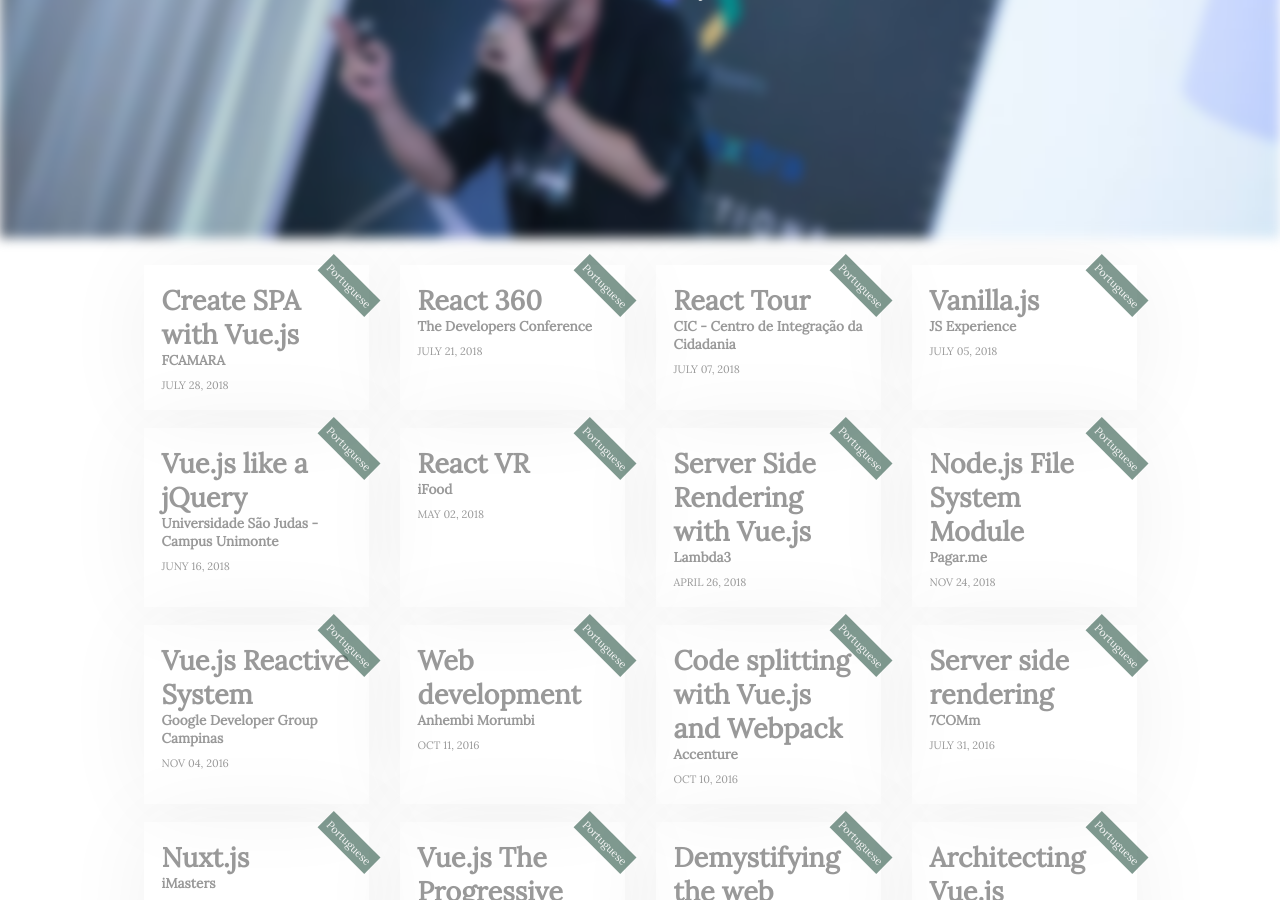
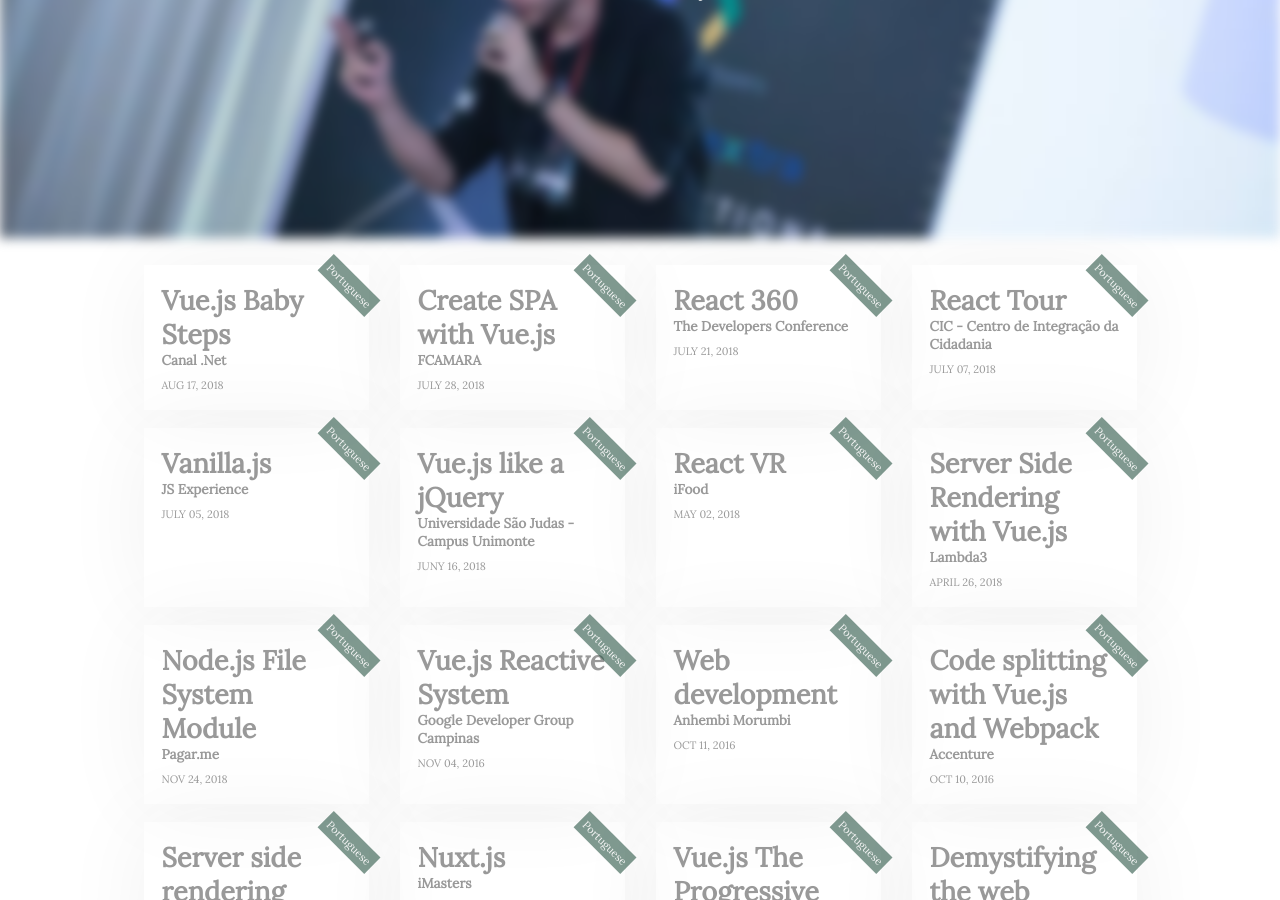
Before and after one commit to Halfeld/website, a Jekyll site: the page built from talks.html, in a window 1280 px wide and 900 px high, scrolled down 392 px. Built offline with Jekyll 4.4.1, drawn with Linux system fonts in a browser that asks for light colours; comment, search, counter and statistics services are not loaded.

Commit message:
Add talk and video

```diff
--- a/_data/talks.yml
+++ b/_data/talks.yml
@@ -1,3 +1,12 @@
+- title: Vue.js Baby Steps
+  date: Aug 17, 2018
+  slides: https://pt.slideshare.net/IgorLuz3/vuejs-baby-steps-115300251/IgorLuz3/vuejs-baby-steps-115300251
+  source_code: https://github.com/IgorHalfeld/dotnet-hangout-demo
+  lang: Portuguese
+  from:
+    place: Canal .Net
+    link: https://www.youtube.com/channel/UCIahKJr2Q50Sprk5ztPGnVg
+
 - title: Create SPA with Vue.js
   date: July 28, 2018
   slides:
--- a/_data/videos.yml
+++ b/_data/videos.yml
@@ -1,3 +1,7 @@
+- title: Hangout about Vue.js Baby Steps
+  lang: Portuguese
+  id: C_6vfcGcHHI
+
 - title: 3rd Hangout Vue.js Brazil
   lang: Portuguese
   id: GlSBsRzwn4k
```
